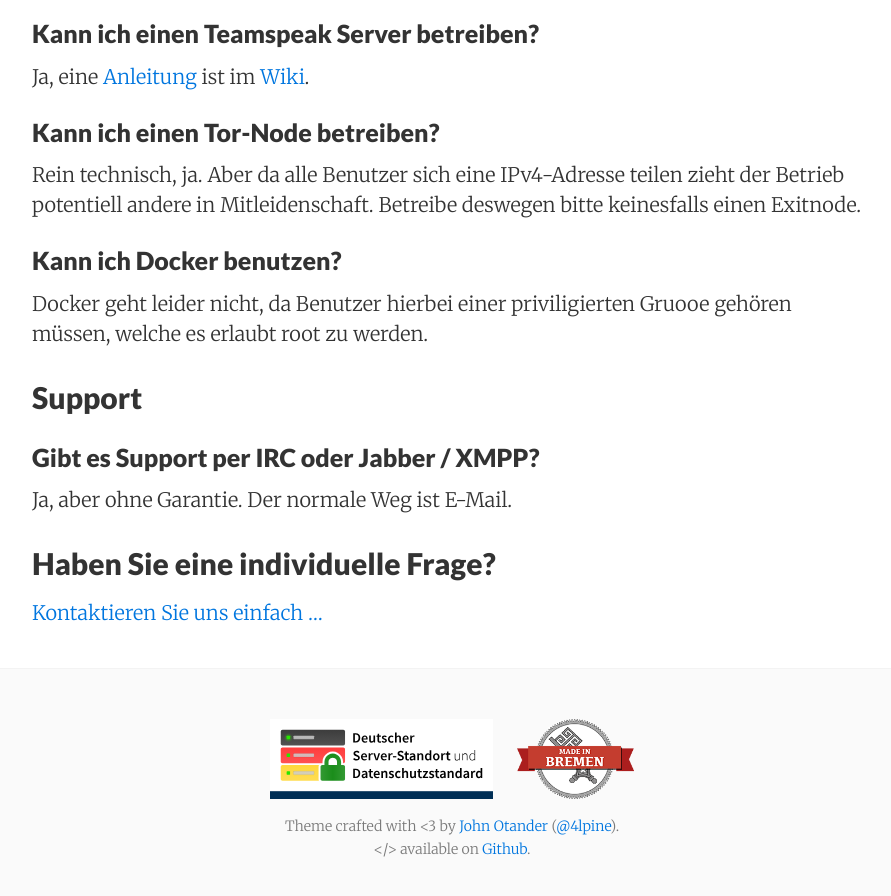
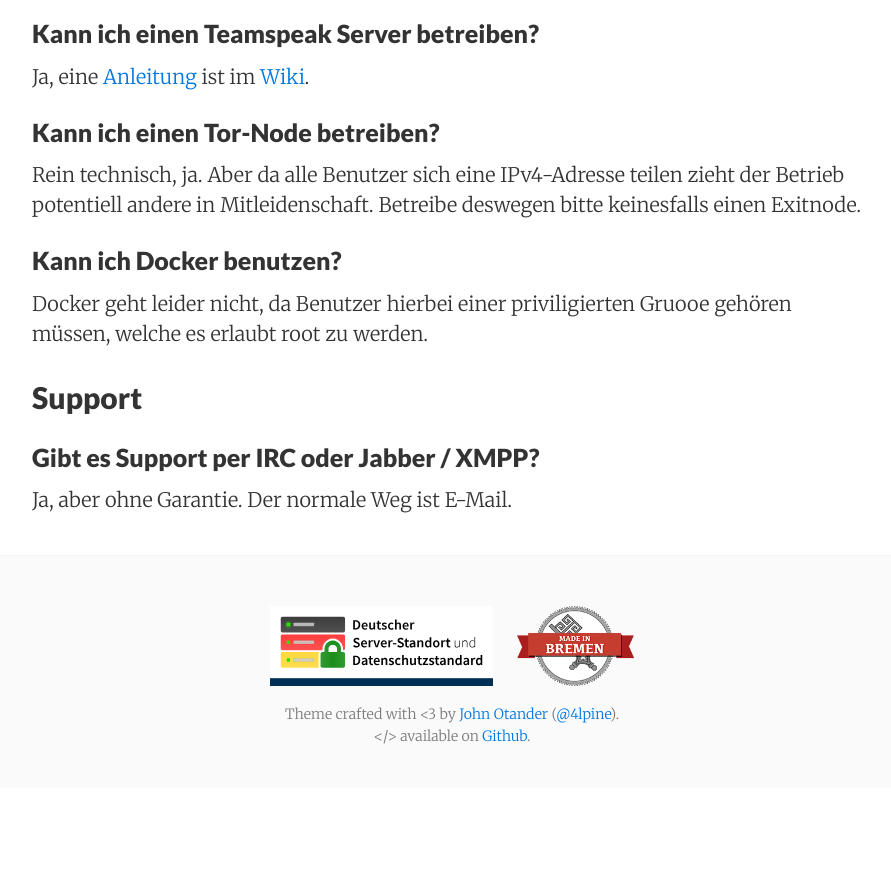
Before and after one commit to coderbyheart/hostedinspace.github.io, a Jekyll site: the page built from faq/index.md, in a window 1280 px wide and 900 px high, scrolled down 1812 px. Shown: the top 896 px of the window, without its empty margins (188-1079 px from the left). Built offline with Jekyll 4.4.1, drawn with Linux system fonts in a browser that asks for light colours; nearby versions of some CDN libraries; after the commit the page ends 2600 px from its top, so only the background shows below that.

Commit message:
Removed stuff from FAQ

```diff
--- a/faq/index.md
+++ b/faq/index.md
@@ -1,7 +1,6 @@
 ---
 layout: default
 title: Häufig gestellte Fragen
-description: Hier finden Sie Antworten zu häufig gestellten Fragen zu Fintura
 ---
 # {{ page.title }}
 
@@ -13,7 +12,3 @@ description: Hier finden Sie Antworten zu häufig gestellten Fragen zu Fintura
 {{ faq.a|markdownify }}
 {% assign lastsection = faq.section %}
 {% endfor %}
-
-## Haben Sie eine individuelle Frage?
-
-[Kontaktieren Sie uns einfach …](/kontakt/)
```
